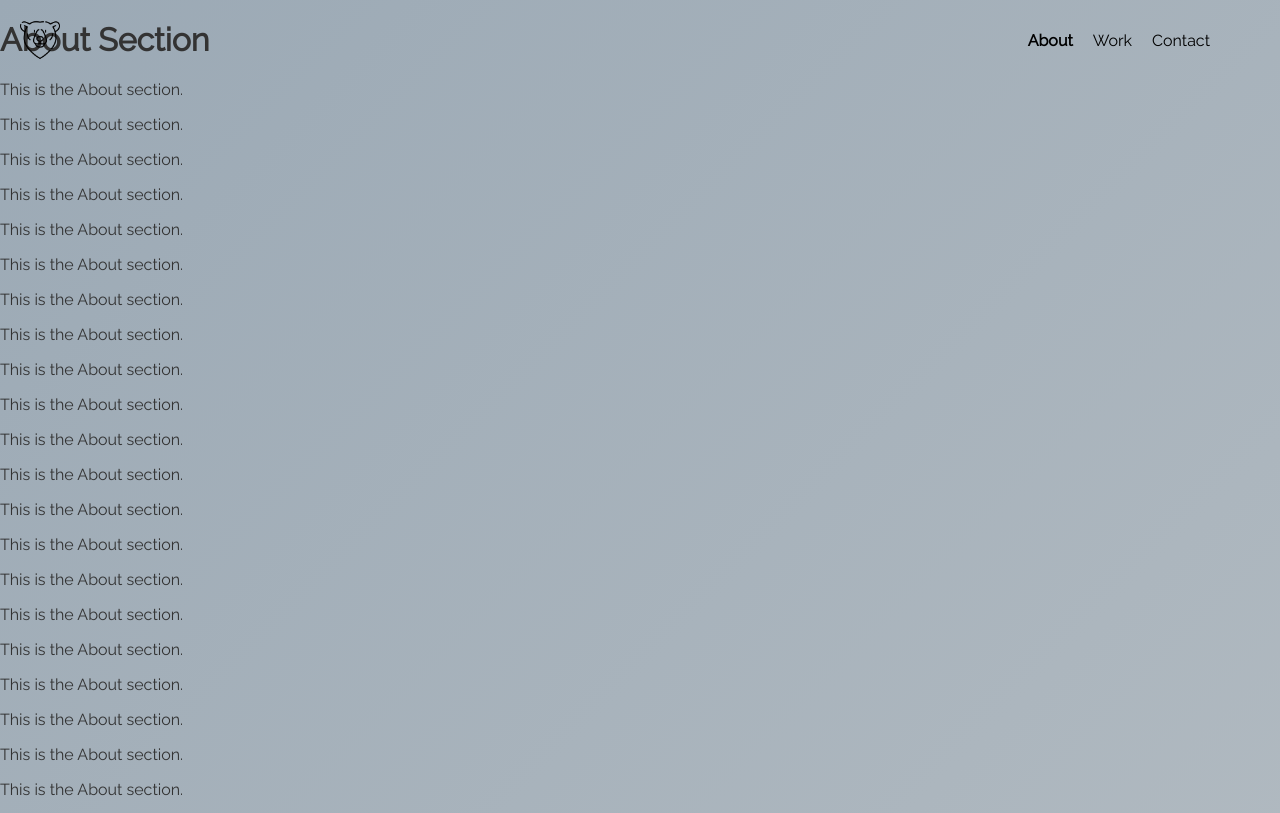
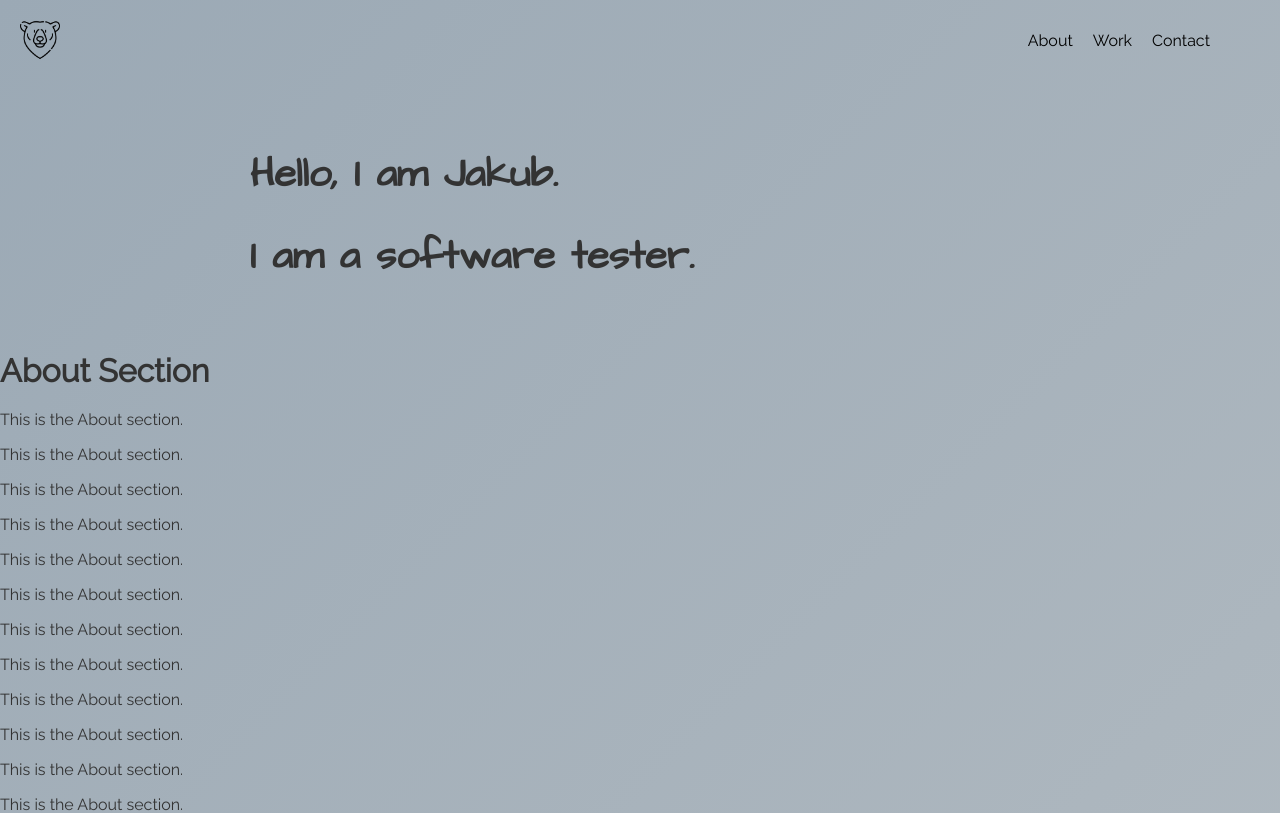
Before and after one commit to kubzej/personal-website, a React (Create React App) app: page / in a window 1280 px wide. Shown: the top 813 px of the page. Built offline with nearby package versions, Linux system fonts and the light colour scheme.

Commit message:
Add main title

```diff
--- a/src/App.js
+++ b/src/App.js
@@ -1,12 +1,14 @@
 import React from 'react';
-import Header from './components/Header';
+import Header from './components/Header/Header';
+import MainTitle from './components/MainTitle/MainTitle';
 import './App.css';
-import './components/Header.css';
+import './components/Header/Header.css';
 
 function App() {
   return (
     <div className='App'>
       <Header />
+      <MainTitle />
       <div id='about'>
         <h1>About Section</h1>
         <p>This is the About section.</p>
--- a/src/components/Header.js
+++ b/src/components/Header/Header.js
@@ -1,7 +1,7 @@
 import React from 'react';
 import { Link } from 'react-scroll';
 import './Header.css';
-import logo from '../assets/logo.png';
+import logo from '../../assets/logo.png';
 
 const Header = () => {
   return (
--- /dev/null
+++ b/src/components/MainTitle/MainTitle.css
@@ -0,0 +1,11 @@
+/* MainTitle.css */
+@import url('https://fonts.googleapis.com/css2?family=Architects+Daughter&display=swap');
+
+.main-title {
+  margin-top: 100px;
+  padding: 20px;
+  padding-left: 250px;
+  text-align: left;
+  font-family: 'Architects Daughter', sans-serif;
+  font-size: 20px;
+}
--- /dev/null
+++ b/src/components/MainTitle/MainTitle.js
@@ -0,0 +1,13 @@
+import React from 'react';
+import './MainTitle.css';
+
+const MainTitle = () => {
+  return (
+    <div className='main-title'>
+      <h1>Hello, I am Jakub.</h1>
+      <h1>I am a software tester.</h1>
+    </div>
+  );
+};
+
+export default MainTitle;
--- a/src/index.css
+++ b/src/index.css
@@ -6,8 +6,5 @@ body {
   min-height: 100vh;
   background: linear-gradient(135deg, #9ba9b5 0%, #bdc3c7 100%);
   color: #333333;
-}
-
-* {
   font-family: 'Raleway', sans-serif;
 }
```
Also changed, not shown: src/components/Header/Header.css (renamed from src/components/Header.css).
